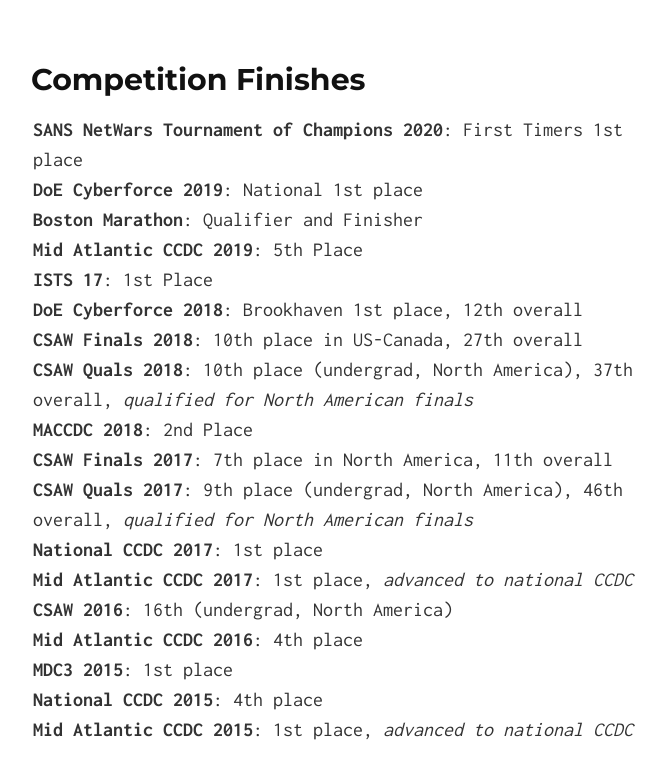
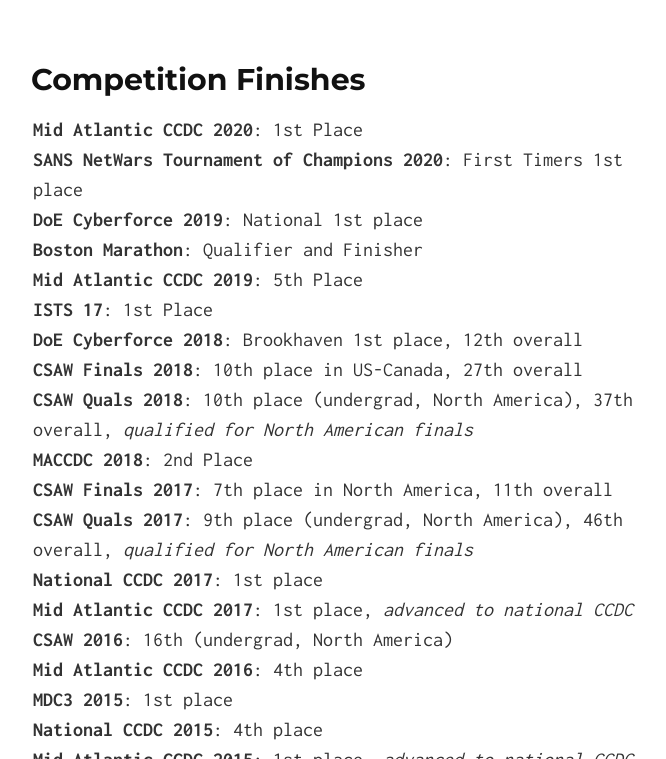
Before and after one commit to UMBCCyberDawgs/umbccyberdawgs.github.io, a Jekyll site: the page built from index.md, in a window 1280 px wide and 900 px high, scrolled down 3329 px, cut to the strip 141-900 px from the top of the window. Shown: the whole strip, without its empty margins (287-953 px from the left). Built offline with Jekyll 4.4.1, drawn with Linux system fonts in a browser that asks for light colours; our own code applies the rules of GitHub Pages for plain Markdown files.

Commit message:
Update index.md

```diff
--- a/index.md
+++ b/index.md
@@ -91,6 +91,7 @@ over the next year, so stay tuned...
 </div>
 
 ## <a name="finishes">Competition Finishes</a>
+**Mid Atlantic CCDC 2020**: 1st Place
 **SANS NetWars Tournament of Champions 2020**: First Timers 1st place
 **DoE Cyberforce 2019**: National 1st place
 **Boston Marathon**: Qualifier and Finisher
```
